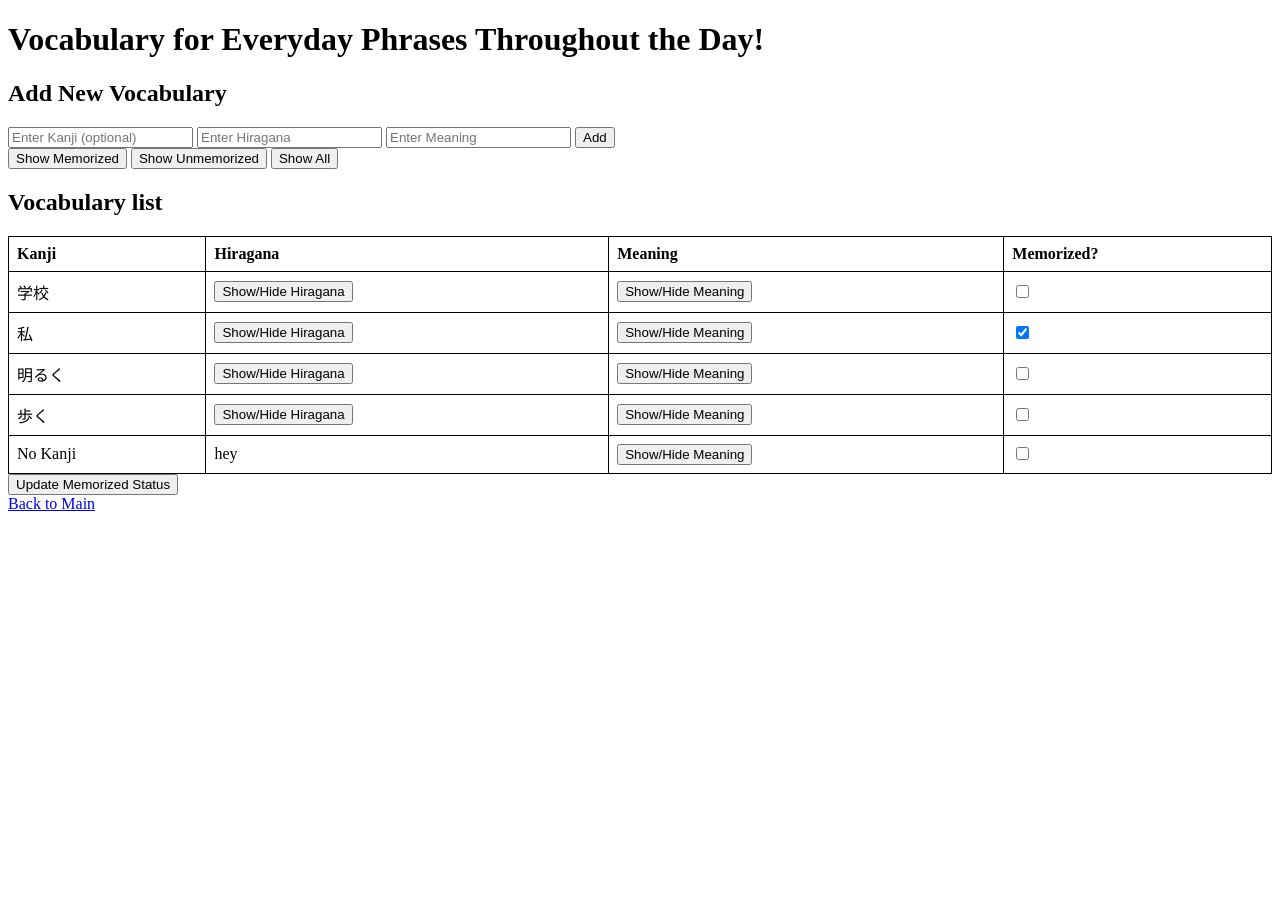
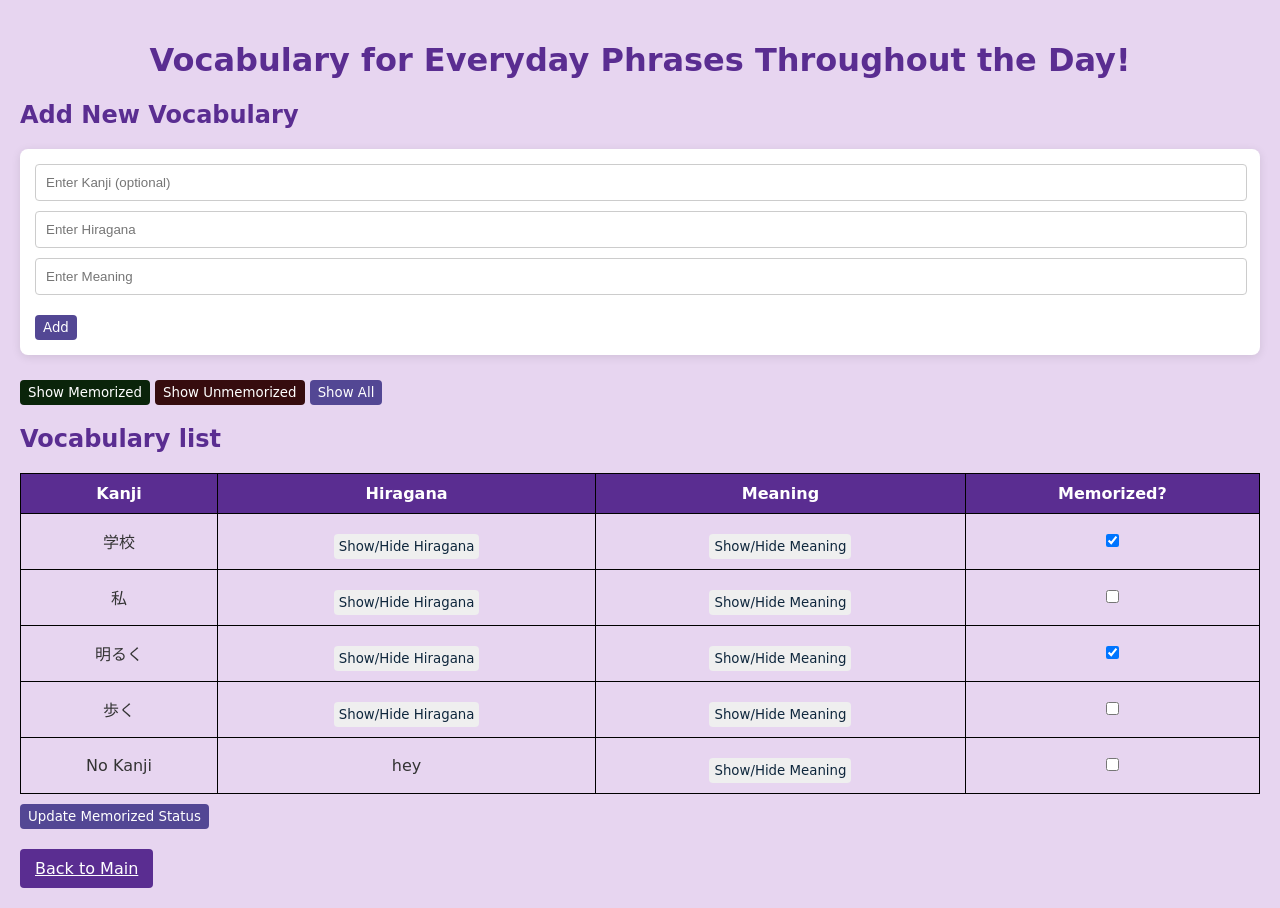
Before and after one commit to iccarus09/Vocab-List-Maker, a Flask app: page /vocab/1 in a window 1280 px wide. Before the commit the page ends 511 px from the top, so only its background shows below. Run offline with Flask 3, Linux system fonts and the light colour scheme.

Commit message:
Fixed filter based on memorized Added CSS

```diff
--- a/Project8/app.py
+++ b/Project8/app.py
@@ -36,24 +36,12 @@ def vocab(title_id):
     if request.method == 'POST':
         # Adding new vocab
         if 'kanji' in request.form:
-            kanji = request.form['kanji'].strip()
-            hiragana = request.form['hiragana'].strip()
-            meaning = request.form['meaning'].strip()
-
-            new_id = vocab_df['ID'].max() + 1 if not vocab_df.empty else 1
-            new_row = pd.DataFrame({
-                'ID': [new_id],
-                'Kanji': [kanji if kanji else '(empty)'],
-                'Hiragana': [hiragana],
-                'Meaning': [meaning],
-                'Content_ID': [title_id],
-                'Memorized': [False] # Default = False
-            })
-            vocab_df = pd.concat([vocab_df, new_row], ignore_index=True)
+            # Adding new vocab (keep this part as is)
+            ...
         else:  # Update the 'Memorized' column based on checkbox selection
             memorized_ids = request.form.getlist('memorized_ids')
-            vocab_df['Memorized'] = vocab_df['ID'].astype(str).isin(
-            memorized_ids)
+            vocab_df.loc[vocab_df['Content_ID'] == title_id, 'Memorized'] = \
+                vocab_df.loc[vocab_df['Content_ID'] == title_id, 'ID'].astype(str).isin(memorized_ids)
 
         write_csv('vocab.csv', vocab_df)
         return redirect(url_for('vocab', title_id=title_id))
@@ -65,7 +53,7 @@ def vocab(title_id):
     # (1) Filter vocab_df based on title_id
     vocab_list = vocab_df[vocab_df['Content_ID'] == title_id]
 
-    # (2) Convert filtered DataFrame to a list of dictionaries for rendering
+    # Convert filtered DataFrame to a list of dictionaries for rendering
     vocab_list = vocab_list.to_dict(orient='records')
 
     return render_template('vocab.html', title=title,
--- /dev/null
+++ b/Project8/static/main.css
@@ -0,0 +1,144 @@
+/* General Styles */
+body {
+    background-color: #e7d5f0; /* Set the background color */
+    font-family: cursive, sans-serif; /* Use a clean font */
+    margin: 0;
+    padding: 20px; /* Add some padding around the content */
+    color: #333; /* Set a dark text color for readability */
+}
+
+/* Headings */
+h1 {
+    text-align: center; /* Center align the main title */
+    color: #5a2d91; /* Darker shade for the main heading */
+}
+
+h2 {
+    color: #5a2d91; /* Consistent color for subheadings */
+}
+
+/* New vocab addition */
+.form-with-padding {
+    margin-bottom: 15px; /* Space between forms */
+    padding: 15px;
+    background-color: white; /* White background for forms */
+    border-radius: 8px; /* Rounded corners */
+    box-shadow: 0 2px 10px rgba(0, 0, 0, 0.1); /* Subtle shadow for depth */
+}
+
+input[type="text"] {
+    width: calc(100% - 20px); /* Full width minus padding */
+    padding: 10px;
+    margin-bottom: 10px; /* Space between inputs */
+    border: 1px solid #ccc; /* Light border for inputs */
+    border-radius: 4px; /* Rounded corners for inputs */
+}
+
+.btn-delete {
+    padding: 10px 15px; /* Padding inside buttons */
+    background-color: #5a2d91; /* Button background color */
+    color: white; /* Button text color */
+    border-radius: 4px; /* Rounded corners for buttons */
+    font-family: cursive, sans-serif;
+    cursor: pointer; /* Pointer cursor on hover */
+    border: none;
+    margin: 0;
+}
+
+button:hover {
+    background-color: #4b1f7a; /* Darker shade on hover */
+    color: white;
+}
+
+/* Table Styles */
+table {
+    width: 100%; /* Full width of the container */
+    border-collapse: collapse; /* Merge borders of table cells */
+}
+
+th, td {
+    border: 1px solid black;
+    padding: 10px;
+    text-align: center;
+}
+
+th {
+    background-color: #5a2d91; /* Header background color */
+    color: white; /* Header text color */
+}
+
+.left-align{
+    text-align: left;
+}
+
+.hidden {
+    display: none;
+        }
+
+.btn-back {
+    display: inline-block;
+    margin-top: 20px;
+    padding: 10px 15px;
+    background-color: #5a2d91;
+    color: white;
+    font-family: cursive, sans-serif;
+    border-radius: 4px;
+}
+
+.btn-sub {
+    display: inline-block;
+    margin-top: 10px;
+    padding: 5px 8px;
+    background-color: #534794;
+    color: white;
+    font-family: cursive, sans-serif;
+    border-radius: 4px;
+    border: none
+}
+
+.btn-memorized{
+    display: inline-block;
+    margin-top: 10px;
+    padding: 5px 8px;
+    background-color: #0a240a;
+    color: white;
+    font-family: cursive, sans-serif;
+    border-radius: 4px;
+    border: none
+}
+
+.btn-unmemorized{
+    display: inline-block;
+    margin-top: 10px;
+    padding: 5px 8px;
+    background-color: #360c0e;
+    color: white;
+    font-family: cursive, sans-serif;
+    border-radius: 4px;
+    border: none
+}
+
+.btn-toggle{
+    display: inline-block;
+    margin-top: 10px;
+    padding: 5px 5px;
+    color: #0f273d;
+    font-family: cursive, sans-serif;
+    border-radius: 4px;
+    border: black
+}
+
+.circle {
+    width: 20px;
+    height: 20px;
+    border-radius: 50%;
+    display: inline-block;
+}
+
+.green-circle {
+    background-color: green;
+}
+
+.red-circle {
+    background-color: red;
+}
--- a/Project8/static/script.js
+++ b/Project8/static/script.js
@@ -7,3 +7,36 @@ function toggleMeaning(button) {
     const meaningSpan = button.previousElementSibling;
     meaningSpan.classList.toggle('hidden');
     }
+
+// Filter view
+document.addEventListener('DOMContentLoaded', function() {
+    const table = document.getElementById('vocab-table');
+    if (!table) return; // Exit if we're not on the vocab page
+
+    const rows = table.getElementsByTagName('tr');
+
+    function filterTable(showMemorized) {
+        for (let i = 1; i < rows.length; i++) {
+            const row = rows[i];
+            const checkbox = row.querySelector('input[type="checkbox"]');
+            const isMemorized = checkbox.checked;
+            if (showMemorized === 'all' || (showMemorized && isMemorized) || (!showMemorized && !isMemorized)) {
+                row.style.display = '';
+            } else {
+                row.style.display = 'none';
+            }
+        }
+    }
+
+    document.getElementById('show-memorized')?.addEventListener('click', function() {
+        filterTable(true);
+    });
+
+    document.getElementById('show-unmemorized')?.addEventListener('click', function() {
+        filterTable(false);
+    });
+
+    document.getElementById('show-all')?.addEventListener('click', function() {
+        filterTable('all');
+    });
+});
--- a/Project8/templates/index.html
+++ b/Project8/templates/index.html
@@ -18,6 +18,7 @@
             background-color: #f2f2f2;
         }
     </style>
+    <link rel="stylesheet" href="{{ url_for('static', filename='/main.css') }}">
 </head>
 <body>
     <h1>Contents List</h1>
@@ -30,7 +31,7 @@
         </tr>
         {% for content in contents %}
         <tr>
-            <td><a href="/vocab/{{ content.ID }}">{{ content.Title }}</a></td>
+            <td  class="left-align"><a href="/vocab/{{ content.ID }}">{{ content.Title }}</a></td>
             <td><a href="https://{{ content.Link }}" target="_blank">Link
             </a></td>
             <td>{{ content.Level }}</td>
@@ -38,6 +39,6 @@
         </tr>
         {% endfor %}
     </table>
-    <a href="/mylist" class="button">Go to My List</a>
+    <a href="/mylist" class="btn-back"">Go to My List</a>
 </body>
 </html>
--- a/Project8/templates/vocab.html
+++ b/Project8/templates/vocab.html
@@ -3,42 +3,31 @@
 <head>
     <meta charset="UTF-8">
     <meta name="viewport" content="width=device-width, initial-scale=1.0">
-    <title>Vocabulary for {{ title }}</title>
+    <title>Vocabulary Page</title>
     <script src="https://code.jquery.com/jquery-3.6.0.min.js"></script>
-    <style>
-        table {
-            border-collapse: collapse;
-            width: 100%;
-        }
-        th, td {
-            border: 1px solid black;
-            padding: 8px;
-            text-align: left;
-        }
-        .hidden {
-            display: none;
-        }
-    </style>
+    <link rel="stylesheet" href="{{ url_for('static', filename='/main.css') }}">
 </head>
 <body>
     <h1>Vocabulary for {{ title }}</h1>
 
     <!-- Form to add new vocabulary -->
     <h2>Add New Vocabulary</h2>
-    <form id="add-vocab-form" method="post" action="{{ url_for('vocab', title_id=title_id) }}">
+    <form id="add-vocab-form" method="post"
+          action="{{ url_for('vocab', title_id=title_id) }}" class="form-with-padding">
         <input type="text" name="kanji" id="kanji"
                placeholder="Enter Kanji (optional)" >
         <input type="text" name="hiragana" id="hiragana"
                placeholder="Enter Hiragana" required>
         <input type="text" name="meaning" id ="meaning" placeholder="Enter Meaning" required>
         <input type="hidden" name="title_id" value="{{ title_id }}">
-        <button type="submit">Add</button>
+        <button type="submit" class="btn-sub">Add</button>
     </form>
 
     <!-- Filter Button -->
-    <button id="filter-memorized">Show Memorized</button>
-    <button id="filter-unmemorized">Show Unmemorized</button>
-    <button id="show-all">Show All</button>
+    <button id="show-memorized" class="btn-memorized">Show Memorized</button>
+    <button id="show-unmemorized" class="btn-unmemorized">Show
+        Unmemorized</button>
+    <button id="show-all" class="btn-sub">Show All</button>
 
     <h2>Vocabulary list</h2>
     <form method="POST" action="{{ url_for('vocab', title_id=title_id) }}">
@@ -63,25 +52,27 @@
                         {{ item.Hiragana }}
                     {% else %}
                         <span class="hiragana hidden">{{ item.Hiragana }}</span>
-                        <button type="button" onclick="toggleHiragana(this)">Show/Hide Hiragana</button>
+                        <button type="button" onclick="toggleHiragana(this)"
+                            class="btn-toggle">Show/Hide Hiragana</button>
                     {% endif %}
                 </td>
                 <td>
                     <span class="meaning hidden">{{ item.Meaning }}</span>
-                    <button type="button" onclick="toggleMeaning(this)">Show/Hide Meaning</button>
+                    <button type="button" onclick="toggleMeaning(this)"
+                            class="btn-toggle">Show/Hide Meaning</button>
                 </td>
                 <td>
                     <input type="checkbox" name="memorized_ids" value="{{ item.ID }}"
-                       {% if item.Memorized == True %}checked{% endif %}>
+                       {% if item.Memorized %}checked{% endif %}>
                 </td>
             </tr>
             {% endfor %}
         </table>
-        <button type="submit">Update Memorized Status</button>
+        <button type="submit" class="btn-sub">Update Memorized Status</button>
     </form>
 
     <script src="{{ url_for('static', filename='script.js') }}" defer></script>
 
-    <a href="{{ url_for('index') }}" class="button">Back to Main</a>
+    <a href="{{ url_for('index') }}" class="btn-back">Back to Main</a>
 </body>
 </html>
--- a/Project8/vocab.csv
+++ b/Project8/vocab.csv
@@ -1,7 +1,7 @@
 ID,Kanji,Hiragana,Meaning,Content_ID,Memorized
-2,学校,がっこう,School,1,False
+2,学校,がっこう,School,1,True
 3,明るく,あるく,밝다,2,False
-4,私,わたし,나,1,True
-6, 明るく,あるく,준비,1,False
+4,私,わたし,나,1,False
+6, 明るく,あるく,준비,1,True
 7,歩く,あるく,walk,1,False
 8,(empty),hey,working?,1,False
```
Also changed, not shown: Project8/templates/mylist.html (added, +43 -0 lines).
